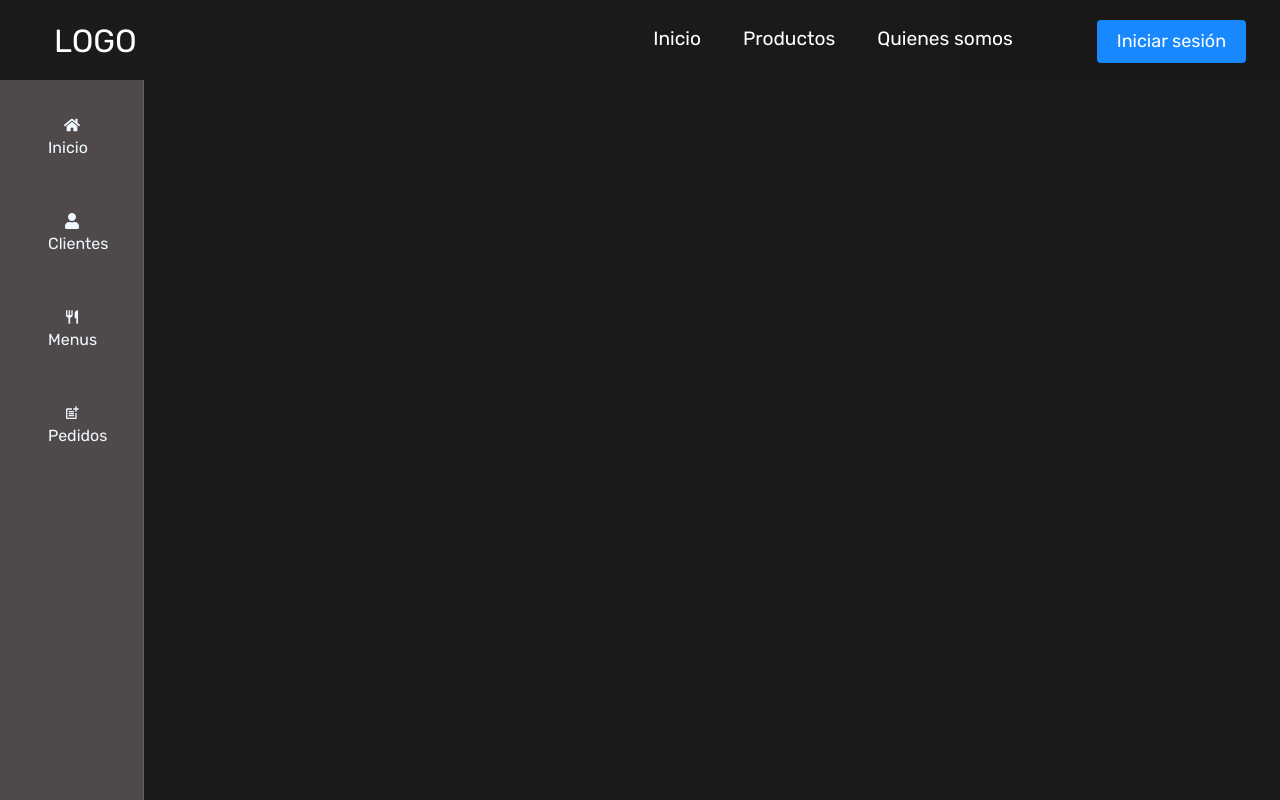
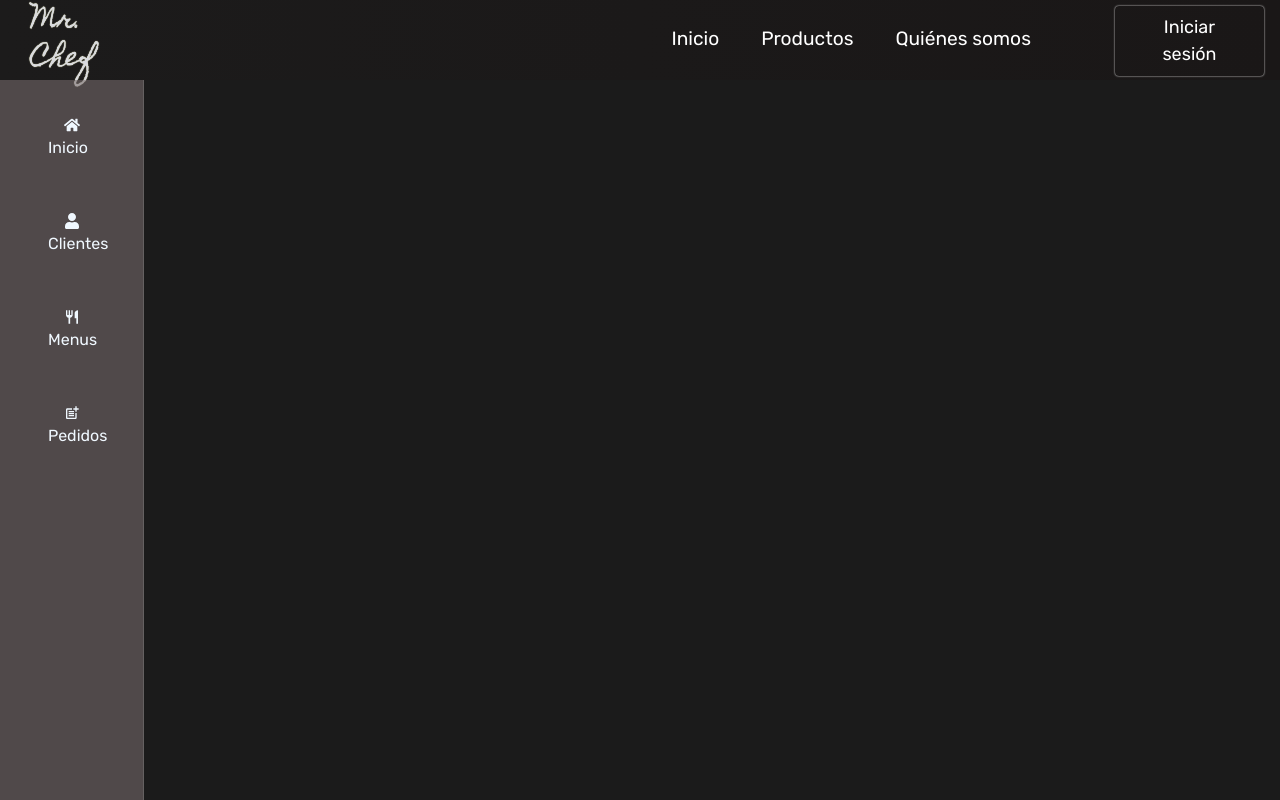
Before and after one commit to wolfagus/proyecto-final-front, a React (Create React App) app: page /admin in a window 1280 px wide. Shown: the top 800 px of the page. Built offline with nearby package versions, Linux system fonts and the light colour scheme; no server answers.

Commit message:
Coloco logo en el Navbar. Cambio color del btn de inicio de sesión.

```diff
--- a/src/components/Navbar/Button.css
+++ b/src/components/Navbar/Button.css
@@ -1,5 +1,6 @@
 :root {
-    --primary: #1888ff;
+    /*--primary: #1888ff;*/
+    --primary: linear-gradient(90deg, rgb(28, 27, 27) 0%, rgb(26, 23, 23) 100%);;
   }
 
   .bt {
@@ -12,6 +13,7 @@
     color: #fff;
     cursor: pointer;
     background-color: var(--primary);
+    box-shadow: 0 0 2px;
   }
 
   .bt:hover {
--- a/src/components/Navbar/Navbar.css
+++ b/src/components/Navbar/Navbar.css
@@ -1,3 +1,4 @@
+@import url('https://fonts.googleapis.com/css2?family=Homemade+Apple&display=swap');
 .navbars {
     background: linear-gradient(90deg, rgb(28, 27, 27) 0%, rgb(26, 23, 23) 100%);
     height: 80px;
@@ -8,13 +9,15 @@
   }
 
   .navbar-logo {
-    color: #fff;
+    color: rgb(217, 218, 223);
     justify-self: start;
-    margin-left: 20px;
+    margin-left: 15px;
     cursor: pointer;
-    text-decoration: none;
-    font-size: 2rem;
+    /*text-decoration: none;*/
+    font-size: 1.6rem;
     margin-top: 18px;
+    font-family: 'Homemade Apple', cursive;
+    text-shadow: 0 0 1px rgb(255, 255, 199);
   }
 
   .fa-firstdraft {
@@ -107,7 +110,7 @@
 
     .navbar-logo {
       position: absolute;
-      top: 0;
+      top: 12px;
       left: 0;
       margin-top: 0px;
       /* transform: translate(25%, 50%); */
--- a/src/components/Navbar/Navbar.jsx
+++ b/src/components/Navbar/Navbar.jsx
@@ -37,7 +37,7 @@ const Navbar = () => {
 
       <nav className='navbars'>
         <Link to='/' className='navbar-logo' onClick={closeMobileMenu}>
-          LOGO
+        Mr. Chef
         </Link>
         <div className='menu-icon' onClick={handleClick} >
           <i className={click ? 'fas fa-times' : 'fas fa-bars'} />
@@ -60,7 +60,7 @@ const Navbar = () => {
           </li>
           <li className='nav-item'>
             <Link to='/About-us' className='nav-links' onClick={closeMobileMenu}>
-              Quienes somos
+              Quiénes somos
             </Link>
           </li>
           {/* <li className='nav-item'>
```
